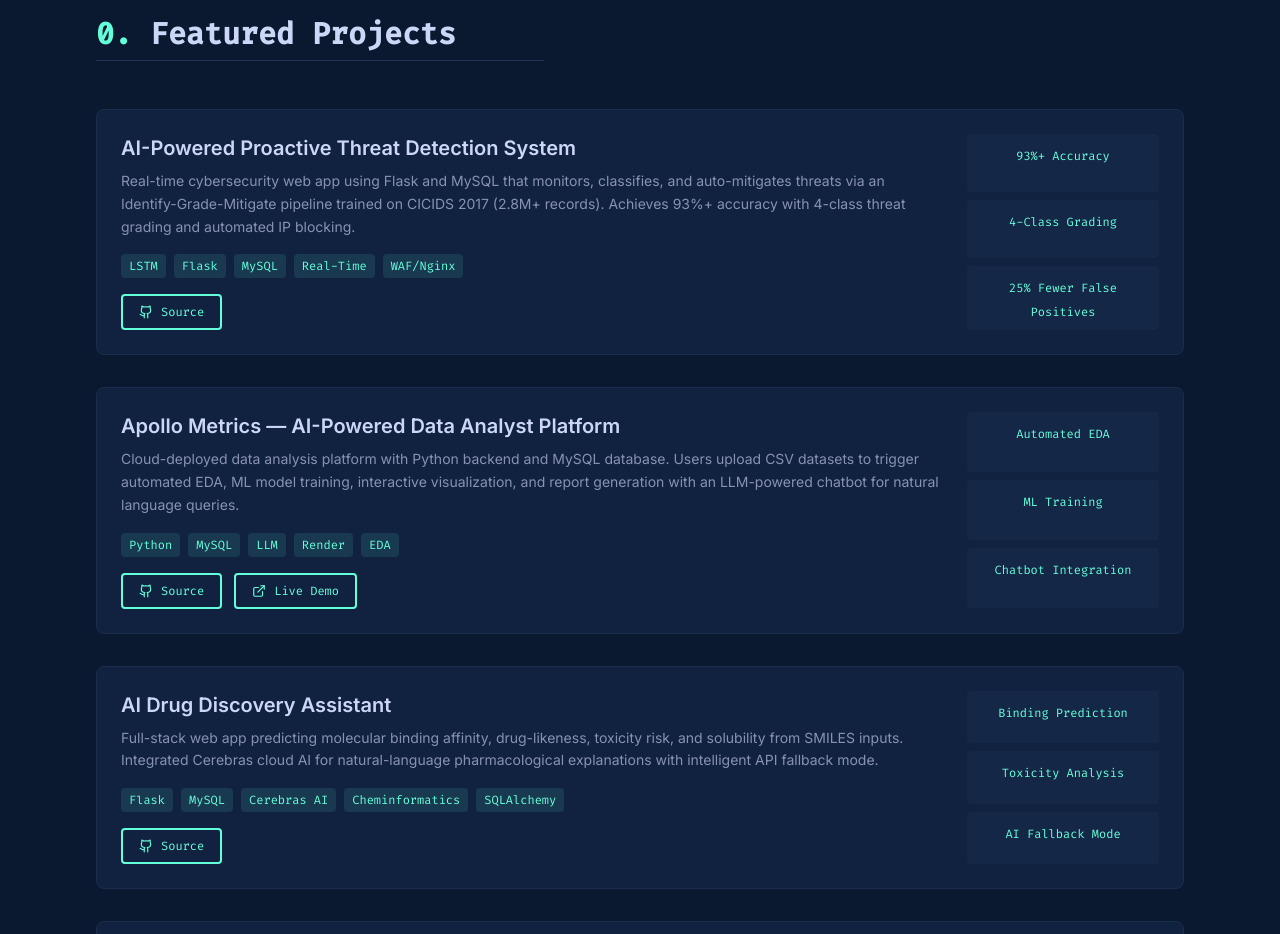
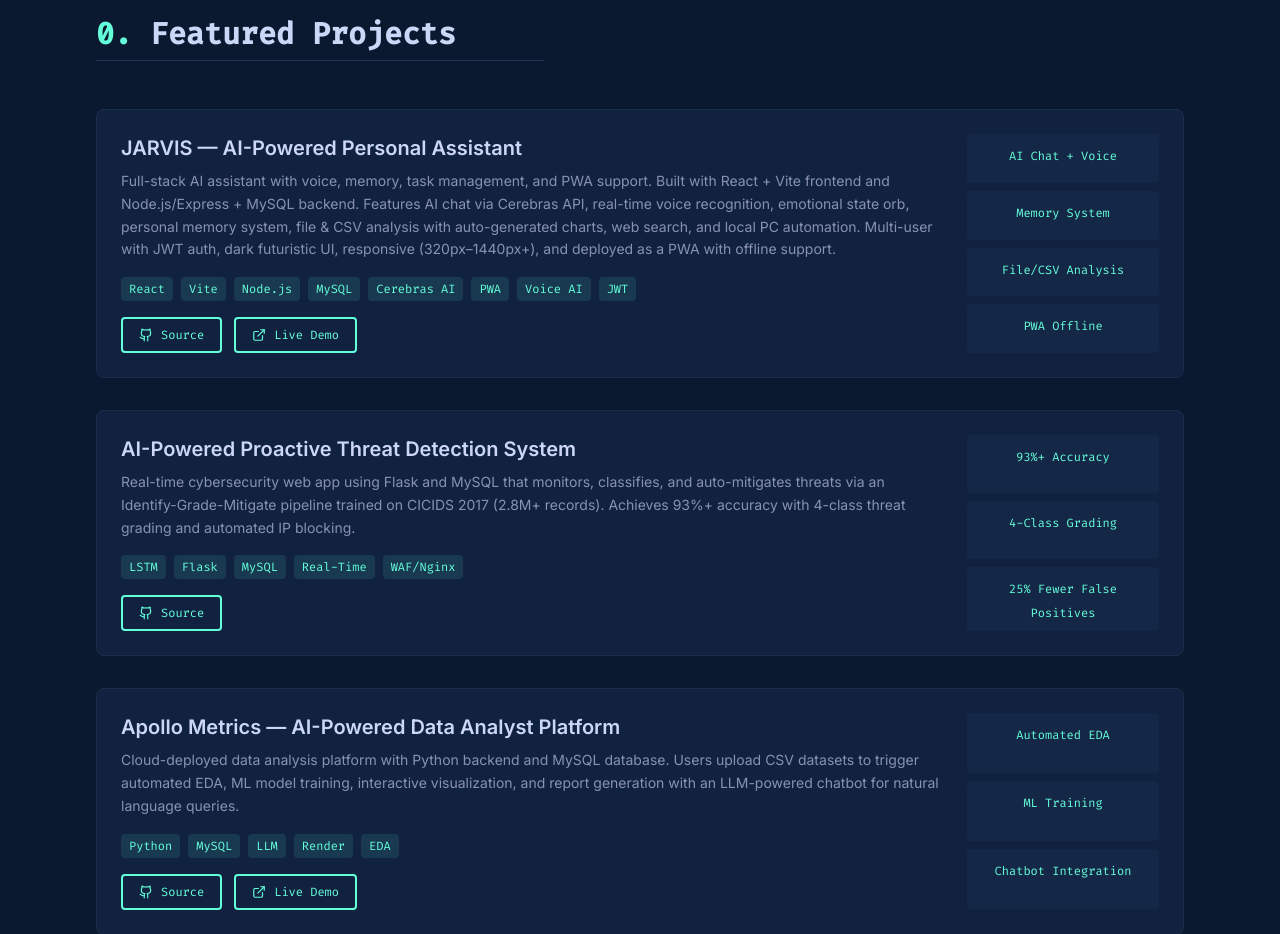
Before and after one commit to Soumya-Subhra-Datta/PortfolioNew, a React (Vite) app: page / in a window 1280 px wide. Shown: the part 2520-3454 px from the top of the page. Built offline with nearby package versions, Linux system fonts and the light colour scheme.

Commit message:
Add JARVIS AI personal assistant project to portfolio

```diff
--- a/src/components/Projects.tsx
+++ b/src/components/Projects.tsx
@@ -2,6 +2,14 @@ import { motion } from 'framer-motion'
 import { ExternalLink, Github } from 'lucide-react'
 
 const projects = [
+  {
+    title: 'JARVIS — AI-Powered Personal Assistant',
+    description: 'Full-stack AI assistant with voice, memory, task management, and PWA support. Built with React + Vite frontend and Node.js/Express + MySQL backend. Features AI chat via Cerebras API, real-time voice recognition, emotional state orb, personal memory system, file & CSV analysis with auto-generated charts, web search, and local PC automation. Multi-user with JWT auth, dark futuristic UI, responsive (320px–1440px+), and deployed as a PWA with offline support.',
+    tags: ['React', 'Vite', 'Node.js', 'MySQL', 'Cerebras AI', 'PWA', 'Voice AI', 'JWT'],
+    github: 'https://github.com/Soumya-Subhra-Datta/JARVIS',
+    link: 'https://jarvis-seven-lake.vercel.app',
+    highlights: ['AI Chat + Voice', 'Memory System', 'File/CSV Analysis', 'PWA Offline'],
+  },
   {
     title: 'AI-Powered Proactive Threat Detection System',
     description: 'Real-time cybersecurity web app using Flask and MySQL that monitors, classifies, and auto-mitigates threats via an Identify-Grade-Mitigate pipeline trained on CICIDS 2017 (2.8M+ records). Achieves 93%+ accuracy with 4-class threat grading and automated IP blocking.',
```
